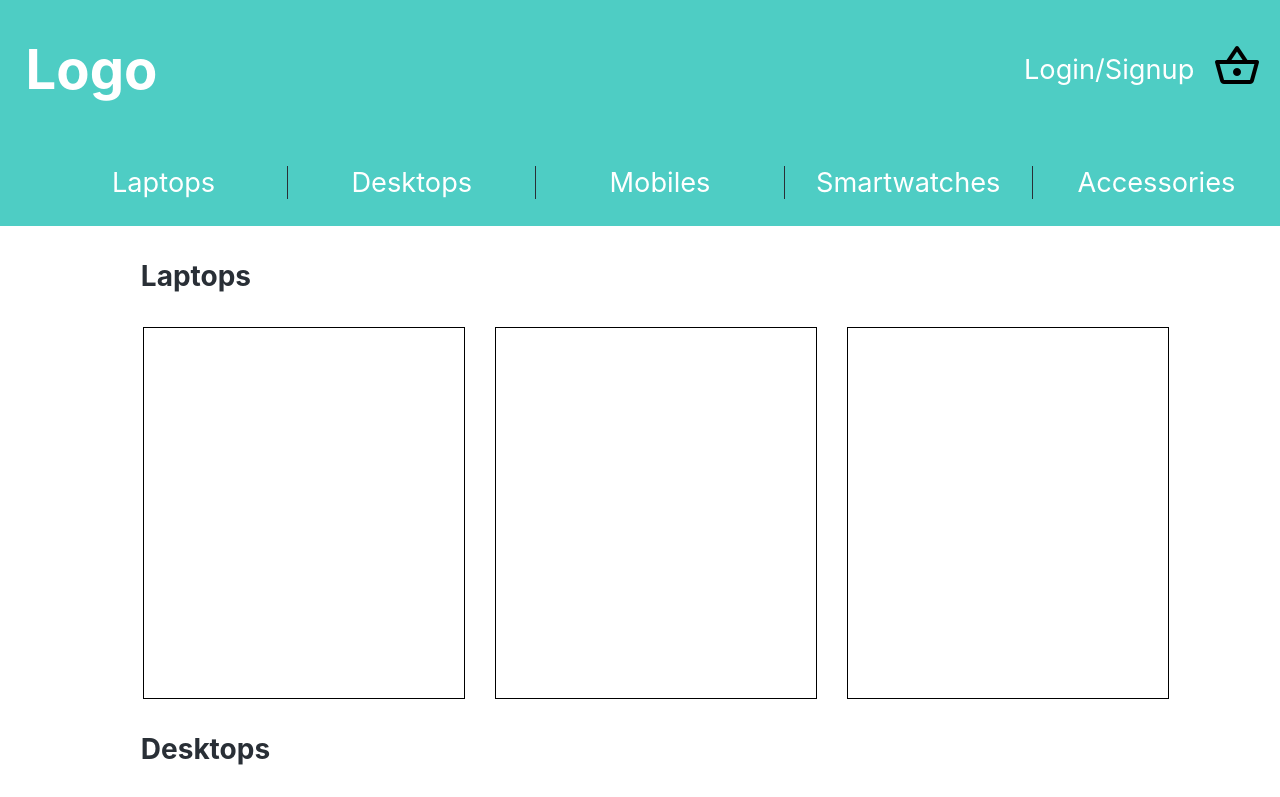
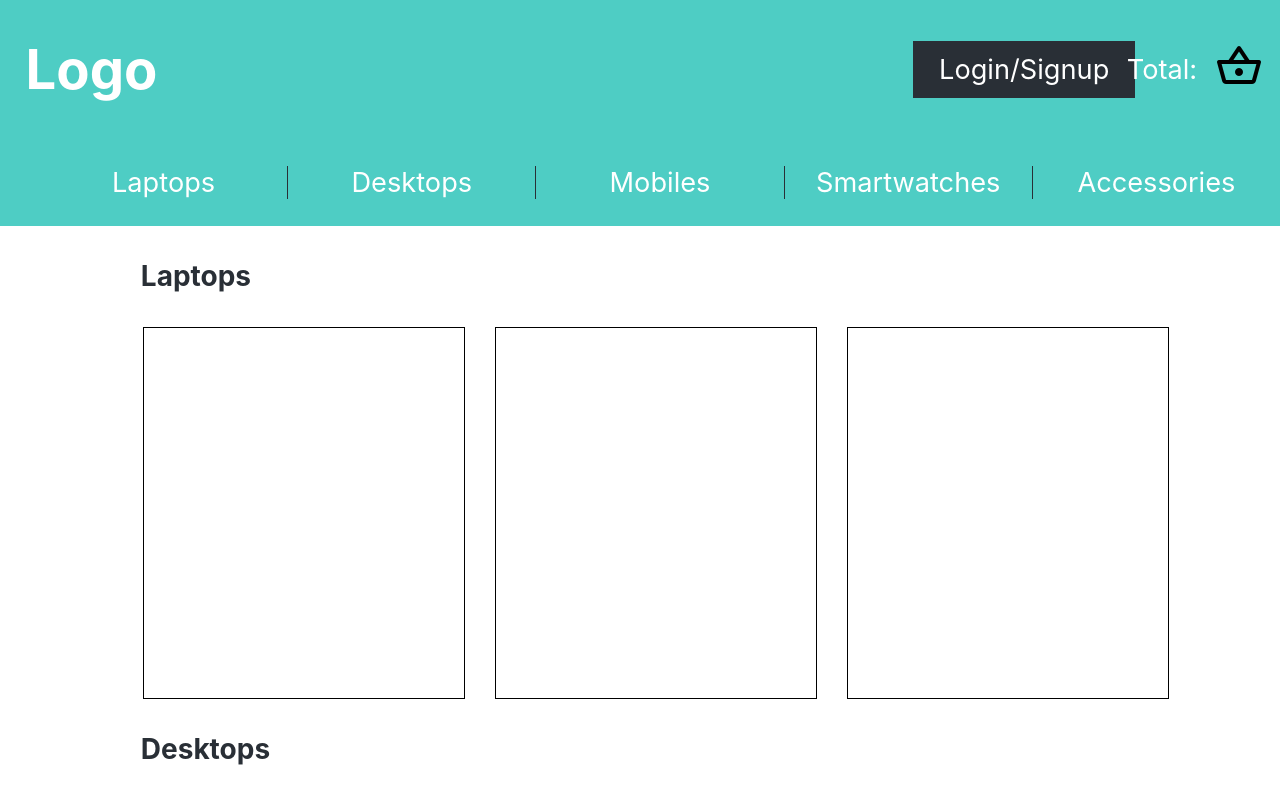
Before and after one commit to nisharai26/ecommerce-project, a React (Create React App) app in the folder client/: page / in a window 1280 px wide. Shown: the top 797 px of the page. Built offline with nearby package versions, Linux system fonts and the light colour scheme.

Commit message:
Updated navbar styling
Changed upper-right styling and hover effects

```diff
--- a/client/src/components/common/navbar/Navbar.css
+++ b/client/src/components/common/navbar/Navbar.css
@@ -16,8 +16,8 @@
     transition: all 0.3s ease-in-out;
 }
 
-.navbar * a:hover {
-    color: #307c77;
+.navbar .top-right-nav a:hover {
+    color: #4ecdc4;
 }
 
 .upper-navbar {
@@ -26,7 +26,7 @@
 }
 
 .logo-container {
-    flex: 90%;
+    flex: 80%;
 }
 
 .logo {
@@ -35,10 +35,16 @@
 
 .top-right-nav {
     display: flex;
-    flex: 10%;
-    min-width: 20vw;
+    flex: 20%;
+    min-width: 30vw;
+    justify-content: space-evenly;
     align-items: center;
     text-align: center;
+}
+
+.log-in-link {
+    background-color: #292F36;
+    padding: 1.5vh 1vw;
 }
 
 .lower-navbar ul {
@@ -56,6 +62,11 @@
     border-right: 1px solid #292f36;
 }
 
+
+.lower-navbar a:hover {
+    color: #292f36;
+}
+
 .lower-navbar a:last-of-type {
     border: none;
 }
--- a/client/src/components/common/navbar/Navbar.js
+++ b/client/src/components/common/navbar/Navbar.js
@@ -12,10 +12,8 @@ const Navbar = (props) => {
                 </div>
                 <div class="top-right-nav">
                     <Link to = "/sign-in-up"><div className="log-in-link">Login/Signup</div></Link>
-                    <div className="basket">
-                        <span className="basket-total"></span>
+                        <span className="basket-total">Total:</span>
                         <Link to = "/basket"><img src={Basket} alt="Basket icon"/></Link>
-                    </div>
                 </div>
             </div>
             <div className="lower-navbar">
```
